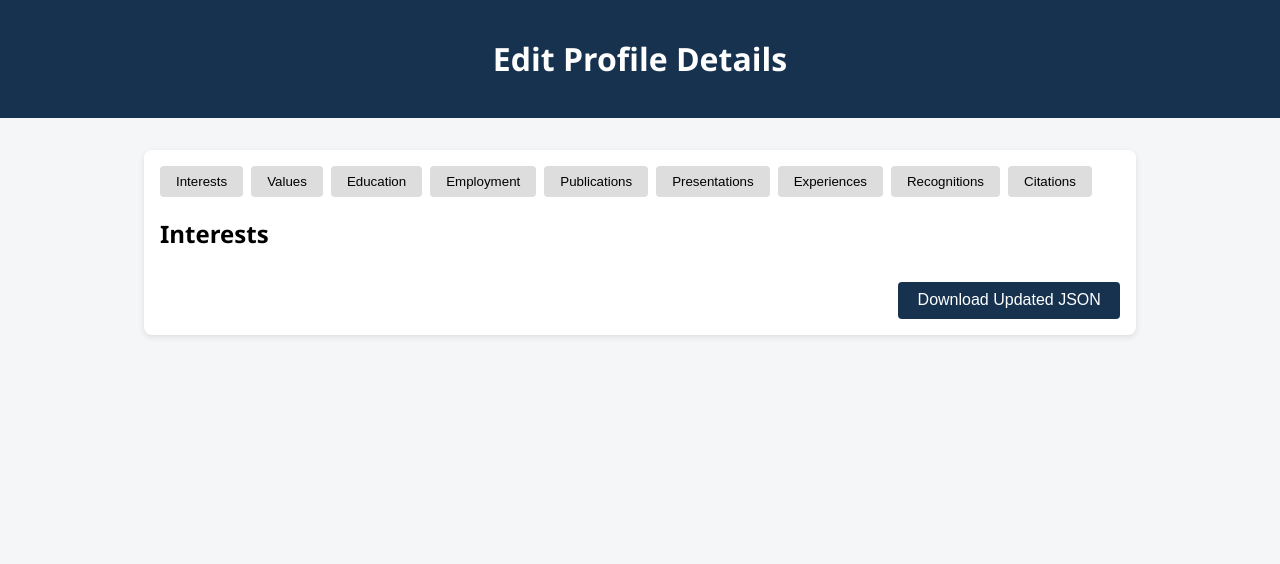
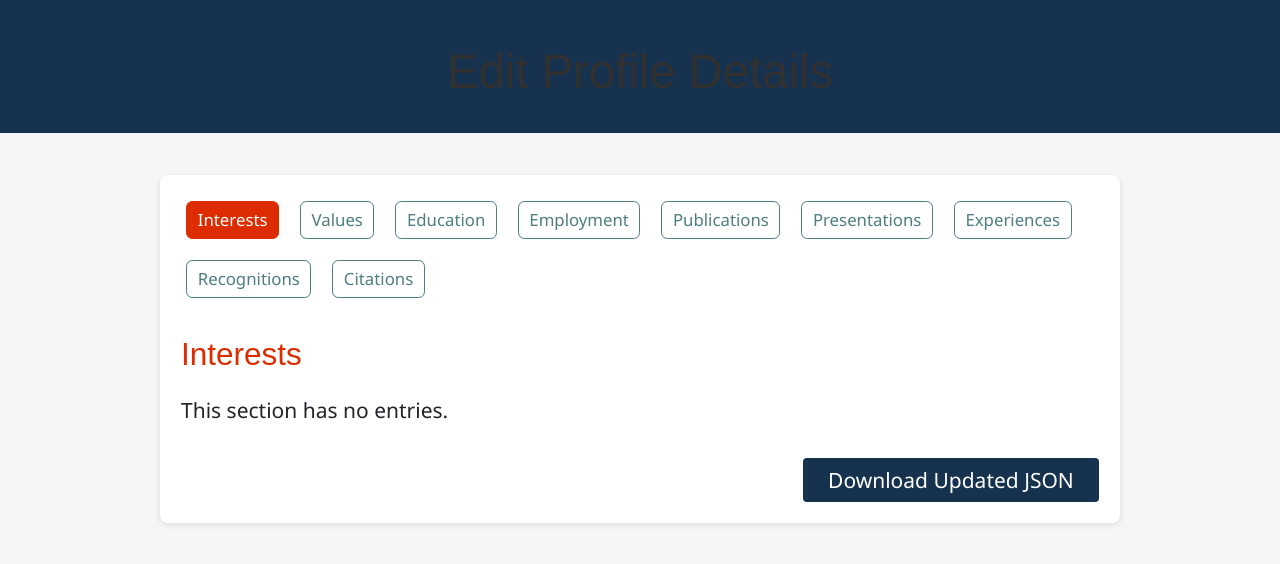
Before and after one commit to natashaorr/natashaorr.com, a plain HTML site: page edit.html in a window 1280 px wide. Drawn offline with Linux system fonts and the light colour scheme.

Commit message:
Fixes to edit.html

```diff
--- a/edit.html
+++ b/edit.html
@@ -5,7 +5,8 @@
   <meta name="viewport" content="width=device-width, initial-scale=1.0" />
   <title>Edit Details</title>
   <link rel="stylesheet" href="https://cdnjs.cloudflare.com/ajax/libs/font-awesome/6.4.0/css/all.min.css">
-  <link rel="stylesheet" href="css/style.css" />
+  <link rel="stylesheet" href="css/researcher.css" />
+  <link rel="icon" href="data:,">
   <style>
     body {
       font-family: 'Segoe UI', sans-serif;
--- a/js/edit.js
+++ b/js/edit.js
@@ -4,8 +4,9 @@ const sections = [
   "Interests", "Values", "Education", "Employment",
   "Publications", "Presentations", "Experiences", "Recognitions", "Citations"
 ];
-let currentSection = 0;
-let data = [];
+
+let currentSection = "Interests";
+let data = {};
 
 document.addEventListener("DOMContentLoaded", async () => {
   const response = await fetch("/js/json/details.json");
@@ -17,12 +18,14 @@ document.addEventListener("DOMContentLoaded", async () => {
 
 function initSectionTabs() {
   const tabContainer = document.getElementById("sectionTabs");
-  sections.forEach((section, index) => {
+  tabContainer.innerHTML = "";
+  sections.forEach((section) => {
     const btn = document.createElement("button");
     btn.innerText = section;
     btn.classList.add("btn", "btn-outline-primary", "m-1");
+    if (section === currentSection) btn.classList.add("active");
     btn.onclick = () => {
-      currentSection = index;
+      currentSection = section;
       renderSection();
     };
     tabContainer.appendChild(btn);
@@ -31,15 +34,19 @@ function initSectionTabs() {
 
 function renderSection() {
   const sectionTitle = document.getElementById("sectionTitle");
-  sectionTitle.textContent = sections[currentSection];
+  sectionTitle.textContent = currentSection;
   const sectionContent = document.getElementById("sectionContent");
   sectionContent.innerHTML = "";
 
   const sectionData = data[currentSection];
+  if (!Array.isArray(sectionData)) {
+    sectionContent.innerHTML = "<p>This section has no entries.</p>";
+    return;
+  }
+
   sectionData.forEach((item, index) => {
     const card = document.createElement("div");
     card.classList.add("card", "mb-3");
-
     const cardBody = document.createElement("div");
     cardBody.classList.add("card-body");
 
```
